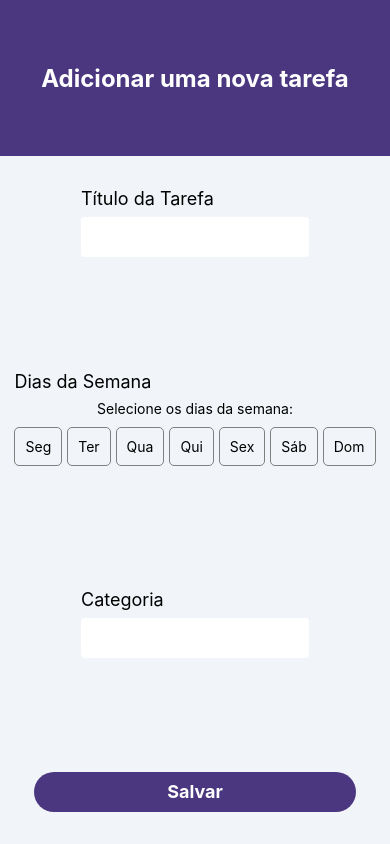
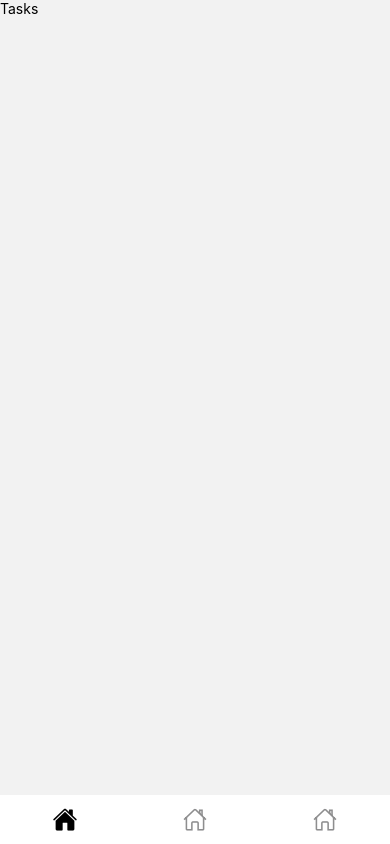
Before and after one commit to Adrianodbs/tarefas-diarias-mobile, a React Native app: screen /Tasks in a window 390 px wide. Built offline with nearby package versions, Linux system fonts and the light colour scheme.

Commit message:
Feat: create routes

```diff
--- a/App.js
+++ b/App.js
@@ -1,12 +1,14 @@
 import { StatusBar } from 'expo-status-bar'
 import { StyleSheet, View } from 'react-native'
 import Register from './src/pages/register'
+import { NavigationContainer } from '@react-navigation/native'
+import { Routes } from './src/routes'
 
 export default function App() {
   return (
-    <View style={styles.container}>
-      <Register />
-    </View>
+    <NavigationContainer>
+      <Routes />
+    </NavigationContainer>
   )
 }
 
--- /dev/null
+++ b/src/pages/dashboard/index.js
@@ -0,0 +1,14 @@
+import { StyleSheet, Text, View } from 'react-native'
+import React from 'react'
+
+const Dashboard = () => {
+  return (
+    <View>
+      <Text>Dashboard</Text>
+    </View>
+  )
+}
+
+export default Dashboard
+
+const styles = StyleSheet.create({})
--- /dev/null
+++ b/src/pages/tasks/index.js
@@ -0,0 +1,14 @@
+import { StyleSheet, Text, View, SafeAreaView } from 'react-native'
+import React from 'react'
+
+const Tasks = () => {
+  return (
+    <SafeAreaView>
+      <Text>Tasks</Text>
+    </SafeAreaView>
+  )
+}
+
+export default Tasks
+
+const styles = StyleSheet.create({})
--- /dev/null
+++ b/src/routes/StackRoutes.js
@@ -0,0 +1,35 @@
+import { createNativeStackNavigator } from '@react-navigation/native-stack'
+
+import Register from '../pages/register'
+import Tasks from '../pages/tasks'
+import Dashboard from '../pages/dashboard'
+
+const Stack = createNativeStackNavigator()
+
+export function StackRoutes() {
+  return (
+    <Stack.Navigator>
+      <Stack.Screen
+        name="Register"
+        component={Register}
+        options={{
+          headerShown: false
+        }}
+      />
+      <Stack.Screen
+        name="Tasks"
+        component={Tasks}
+        options={{
+          headerShown: false
+        }}
+      />
+      <Stack.Screen
+        name="Dashboard"
+        component={Dashboard}
+        options={{
+          headerShown: false
+        }}
+      />
+    </Stack.Navigator>
+  )
+}
--- /dev/null
+++ b/src/routes/index.js
@@ -0,0 +1,69 @@
+import { createBottomTabNavigator } from '@react-navigation/bottom-tabs'
+
+import { Ionicons } from '@expo/vector-icons'
+import { StackRoutes } from './StackRoutes'
+import Tasks from '../pages/tasks'
+import Dashboard from '../pages/dashboard'
+
+const Tab = createBottomTabNavigator()
+
+export function Routes() {
+  return (
+    <Tab.Navigator
+      screenOptions={{
+        // Para remover o nome no header
+        headerShown: false,
+        // Para esconder a Tab bar quando for digitar algum texto
+        tabBarHideOnKeyboard: true,
+        //Para remover o nome na TabBar e deixar só o ícone
+        tabBarShowLabel: false,
+        //Para mudar a cor quando estiver ativa
+        tabBarActiveTintColor: '#121212',
+        tabBarStyle: {
+          backgroundColor: '#fff',
+          borderTopWidth: 0
+        }
+      }}
+    >
+      <Tab.Screen
+        name="RegisterTab"
+        component={StackRoutes}
+        options={{
+          tabBarIcon: ({ color, size, focused }) => {
+            if (focused) {
+              return <Ionicons name="home" color="#000" size={size} />
+            }
+
+            return <Ionicons name="home-outline" color={color} size={size} />
+          }
+        }}
+      />
+      <Tab.Screen
+        name="Tasks"
+        component={Tasks}
+        options={{
+          tabBarIcon: ({ color, size, focused }) => {
+            if (focused) {
+              return <Ionicons name="home" color="#000" size={size} />
+            }
+
+            return <Ionicons name="home-outline" color={color} size={size} />
+          }
+        }}
+      />
+      <Tab.Screen
+        name="Dashboard"
+        component={Dashboard}
+        options={{
+          tabBarIcon: ({ color, size, focused }) => {
+            if (focused) {
+              return <Ionicons name="home" color="#000" size={size} />
+            }
+
+            return <Ionicons name="home-outline" color={color} size={size} />
+          }
+        }}
+      />
+    </Tab.Navigator>
+  )
+}
```
Also changed, not shown: package.json (+6 -1 lines), 2 other files (tests, documents, lock files or other folders).
